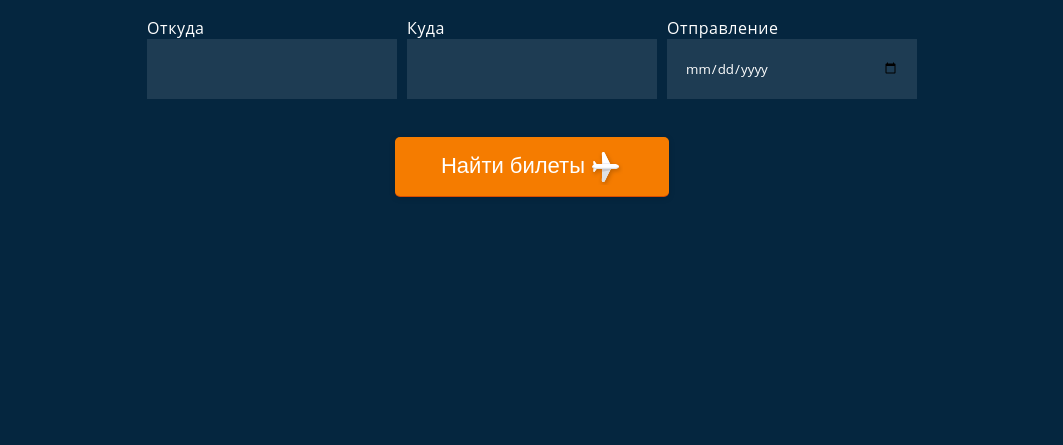
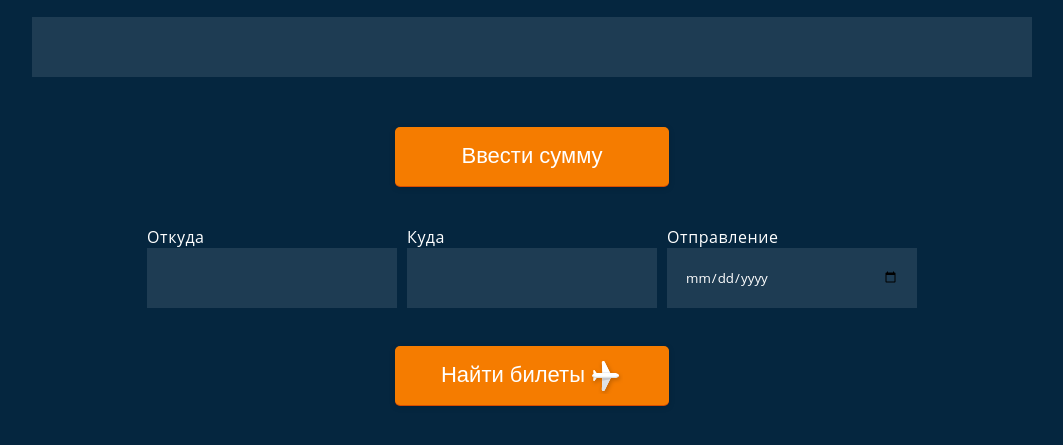
Before and after one commit to VadimAlyshevitch/FRONT-tur, a plain HTML site: page aviasales/index.html in a window 1280 px wide. Shown: the part 91-536 px from the top of the page, without its empty margins (108-1171 px from the left). Drawn offline with Linux system fonts and the light colour scheme; no server answers.

Commit message:
add input, change some styles

```diff
--- a/aviasales/index.html
+++ b/aviasales/index.html
@@ -9,8 +9,20 @@
 </head>
 
 <body>
-  <h1>REAL Tourist</h1>
+  <h1><a href="/index.html">REAL Tourist</a></h1>
   <main>
+    <section class="input-price wrapper">
+      <form class="price-inp-form">
+        <input type="text" class="input__price">
+        <div class="wrapper__button">
+          <button type="submit" class="button button__input">
+            <span class="button__search-text">Ввести сумму</span>
+          </button>
+        </div>
+
+      </form>
+
+    </section>
     <section class="wrapper">
       <form class="form-search">
         <div class="wrapper__search">
--- a/aviasales/style.css
+++ b/aviasales/style.css
@@ -166,6 +166,9 @@ input {
   background: 50% 50%/100% no-repeat url(img/plane.svg);
   margin-left: 2px;
 }
+.button__input {
+
+}
 
 .left-side,
 .right-side {
@@ -308,3 +311,36 @@ input {
   position: relative;
   z-index: 1;
 }
+
+h1 a {
+  color: white;
+  text-decoration: none;
+}
+
+.input-price {
+  display: flex;
+  flex-flow: column;
+  margin: 20px auto;
+  margin-bottom: 20px;
+
+}
+.input-price input {
+  -webkit-appearance: none;
+    border: 0;
+    -webkit-box-sizing: border-box;
+    box-sizing: border-box;
+    height: 60px;
+    line-height: 2.25rem;
+    padding: 9px 18px;
+    position: relative;
+    -webkit-transition: border-radius 0.3s, width 0.3s;
+    -o-transition: border-radius 0.3s, width 0.3s;
+    transition: border-radius 0.3s, width 0.3s;
+    -webkit-box-shadow: inset 0 0 0 2px transparent;
+    box-shadow: inset 0 0 0 2px transparent;
+    z-index: 1;
+    width: 100%;
+    border-radius: inherit;
+    color: inherit;
+    background-color: #1e3c53;
+}
```
